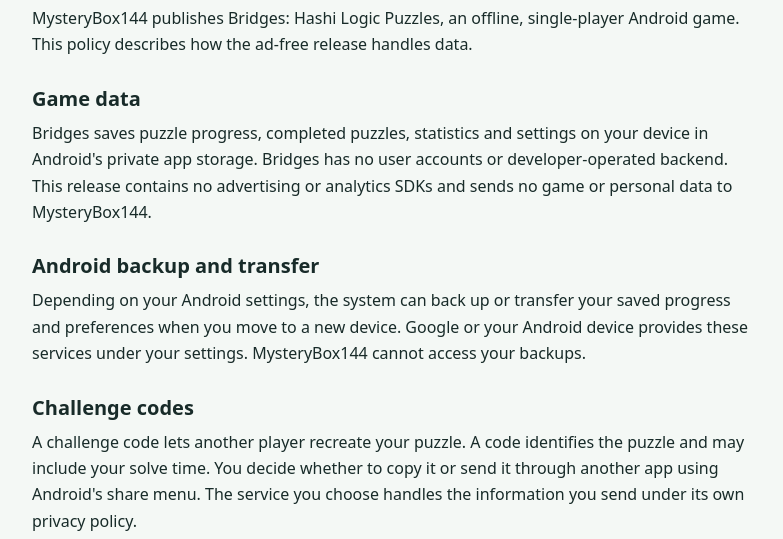
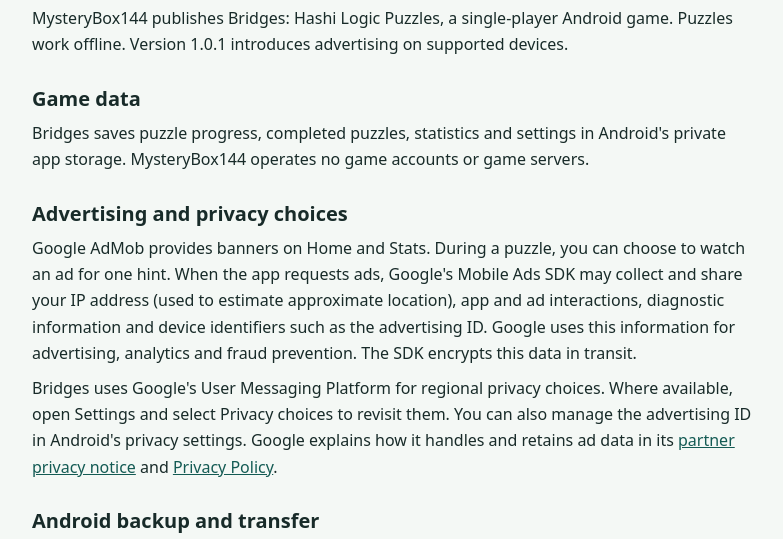
Before and after one commit to mastermystery007/privacy_policies, a plain HTML site: page bridges/index.html in a window 1280 px wide. Shown: the part 223-762 px from the top of the page, without its empty margins (248-1031 px from the left). Drawn offline with Linux system fonts and the light colour scheme.

Commit message:
Describe advertising and privacy choices in Bridges 1.0.1

```diff
--- a/bridges/index.html
+++ b/bridges/index.html
@@ -24,10 +24,14 @@
       <h1>Privacy Policy</h1>
       <p class="updated">Last updated November 20, 2026</p>
     </header>
-    <p>MysteryBox144 publishes Bridges: Hashi Logic Puzzles, an offline, single-player Android game. This policy describes how the ad-free release handles data.</p>
+    <p>MysteryBox144 publishes Bridges: Hashi Logic Puzzles, a single-player Android game. Puzzles work offline. Version 1.0.1 introduces advertising on supported devices.</p>
 
     <h2>Game data</h2>
-    <p>Bridges saves puzzle progress, completed puzzles, statistics and settings on your device in Android's private app storage. Bridges has no user accounts or developer-operated backend. This release contains no advertising or analytics SDKs and sends no game or personal data to MysteryBox144.</p>
+    <p>Bridges saves puzzle progress, completed puzzles, statistics and settings in Android's private app storage. MysteryBox144 operates no game accounts or game servers.</p>
+
+    <h2>Advertising and privacy choices</h2>
+    <p>Google AdMob provides banners on Home and Stats. During a puzzle, you can choose to watch an ad for one hint. When the app requests ads, Google's Mobile Ads SDK may collect and share your IP address (used to estimate approximate location), app and ad interactions, diagnostic information and device identifiers such as the advertising ID. Google uses this information for advertising, analytics and fraud prevention. The SDK encrypts this data in transit.</p>
+    <p>Bridges uses Google's User Messaging Platform for regional privacy choices. Where available, open Settings and select Privacy choices to revisit them. You can also manage the advertising ID in Android's privacy settings. Google explains how it handles and retains ad data in its <a href="https://policies.google.com/technologies/partner-sites">partner privacy notice</a> and <a href="https://policies.google.com/privacy">Privacy Policy</a>.</p>
 
     <h2>Android backup and transfer</h2>
     <p>Depending on your Android settings, the system can back up or transfer your saved progress and preferences when you move to a new device. Google or your Android device provides these services under your settings. MysteryBox144 cannot access your backups.</p>
```
